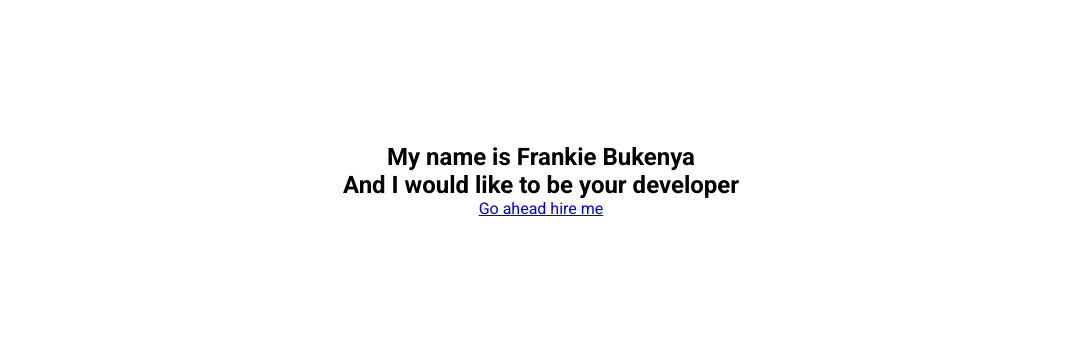
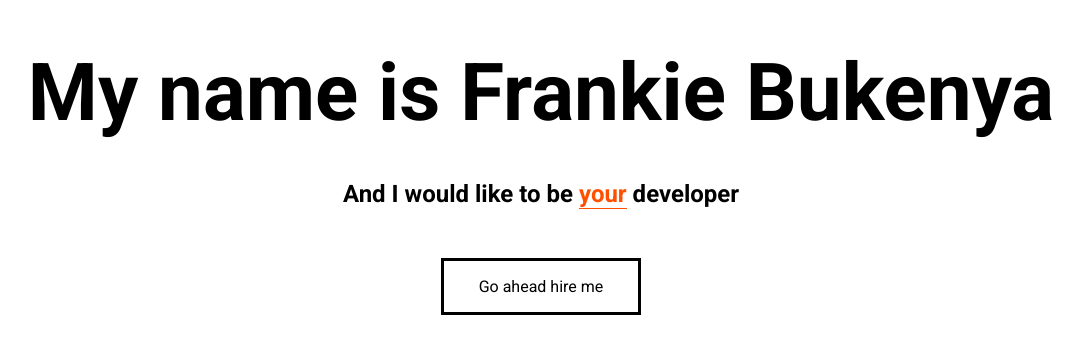
Before and after one commit to Frankie-B/simple-portfolio-site, a plain HTML site: page index.html in a window 1280 px wide. Shown: the part 220-574 px from the top of the page, without its empty margins (99-1182 px from the left). Drawn offline with Linux system fonts and the light colour scheme.

Commit message:
Add hero button styles

```diff
--- a/index.html
+++ b/index.html
@@ -27,7 +27,10 @@
       <section class="hero">
         <div class="hero-inner">
           <h1>My name is Frankie Bukenya</h1>
-          <h2>And I would like to be your developer</h2>
+          <h2>
+            And I would like to be
+            <strong><span class="accent">your</span></strong> developer
+          </h2>
           <a href="#contact" class="btn">Go ahead hire me</a>
         </div>
       </section>
--- a/src/css/style.css
+++ b/src/css/style.css
@@ -55,7 +55,7 @@ header {
 }
 
 .topnav a:not(:last-child):hover,
-.hover {
+.accent {
   border-bottom: 1px solid #ff4f00;
   color: #ff4f00;
 }
@@ -74,6 +74,31 @@ header {
   width: 100vw;
 }
 
+.hero h1 {
+  font-size: 5em;
+  margin-top: 0;
+  margin-bottom: 0.5em;
+}
+
+.hero .btn {
+  display: block;
+  border: 3px solid #000000;
+  color: #000000;
+  margin-top: 50px;
+  margin-left: auto;
+  margin-right: auto;
+  padding: 1em;
+  text-decoration: none;
+  width: 200px;
+}
+
+.hero .btn:hover {
+  background-color: #ff4f00;
+  color: #ffffff;
+}
+
+/* ----------- end of style rules ------------ */
+
 .blue-column {
   background-color: blue;
   height: 100px;
@@ -85,7 +110,8 @@ header {
 }
 
 /* Debugging style rules */
-/* * {
+/*
+* {
   border: 1px solid red;
 } */
 
```
